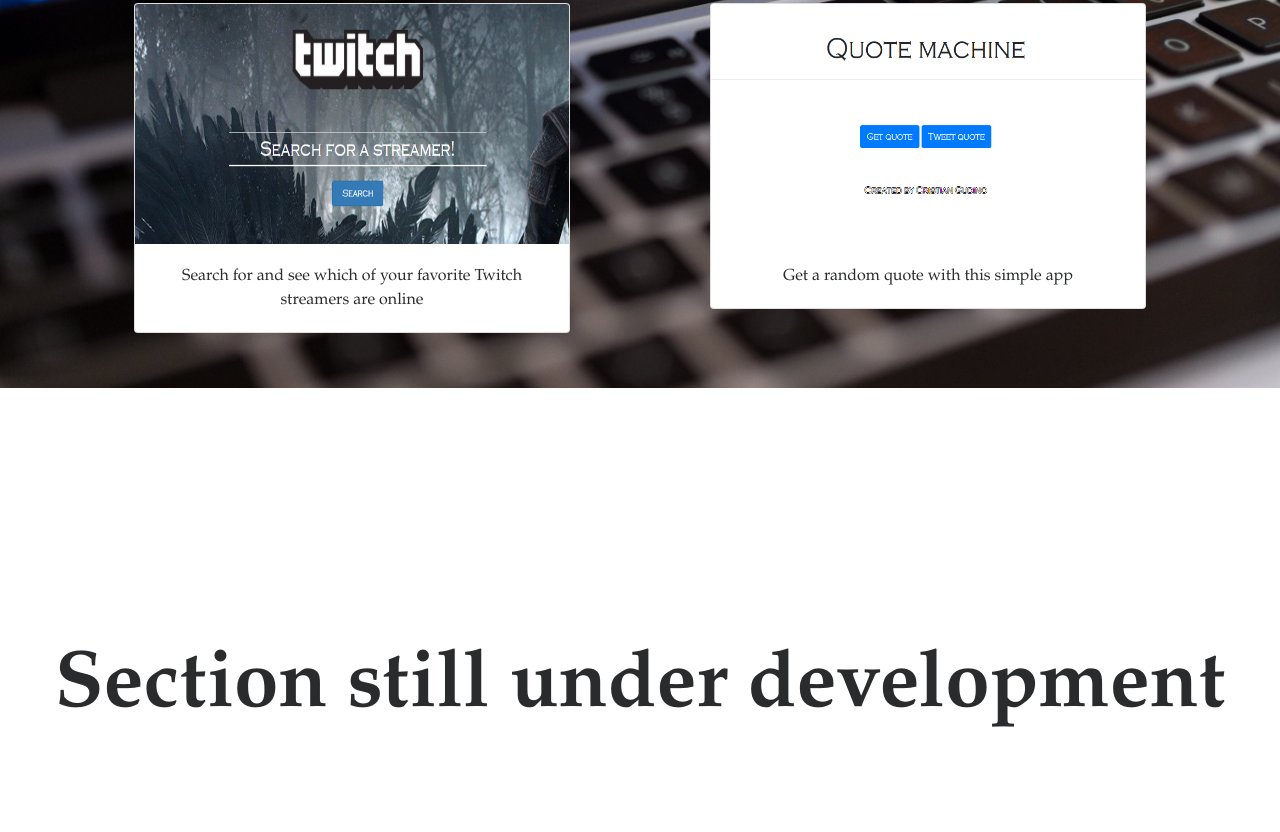
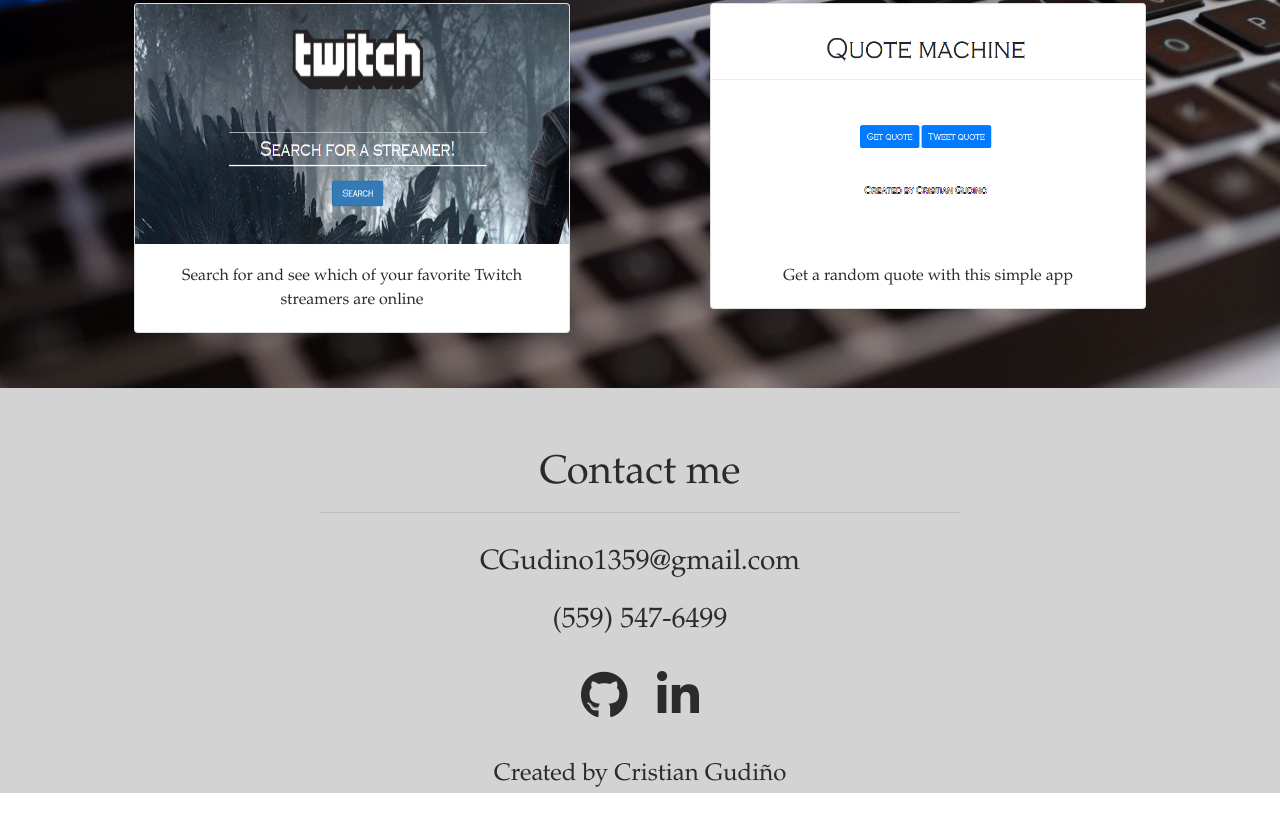
Before and after one commit to CGudino/CGudino.github.io, a website: page index.html in a window 1280 px wide. Shown: the part 1926-2758 px from the top of the page. After the commit the page ends 2719 px from the top, so only its background shows below. Drawn offline with nearby package versions, Linux system fonts and the light colour scheme; a script that the page names is missing.

Commit message:
Added contact section

```diff
--- a/index.css
+++ b/index.css
@@ -26,6 +26,8 @@ body {
 #portfolio {
   height: 100%;
 }
+
+/* Styling for navigation bar */
 
 #navigation {
   font-size: 1.3em;
@@ -161,11 +163,45 @@ ul li {
   width: 100%;
   margin: auto;
   text-align: center;
-  height: 100vh;
+  background-color: lightgray;
 }
 
-#contact-placeholder {
-  font-size: 5em;
-  font-weight: bold;
-  padding-top: 20%;
+#contact-me {
+  padding-top: 5%;
+  font-size: 250%;
 }
+
+hr {
+  width: 50%;
+}
+
+#contact-info {
+  font-size: 175%;
+  padding-top: 1%;
+}
+
+#contact-links i {
+  padding: 1% 0 3% 0;
+  transition: transform 300ms;
+}
+
+#contact-links i:hover {
+  transform: scale(1.1);
+  opacity: 0.9;
+}
+
+.fa {
+  margin: 0 1%;
+}
+
+#contact-links a {
+  color: inherit;
+}
+
+footer {
+  font-size: 150%;
+  width: 100%;
+  margin: auto;
+  text-align: center;
+  background-color: lightgray;
+}
--- a/index.html
+++ b/index.html
@@ -10,6 +10,9 @@
 
     <!-- Bootstrap CSS -->
     <link rel="stylesheet" href="https://maxcdn.bootstrapcdn.com/bootstrap/4.0.0-alpha.6/css/bootstrap.min.css" integrity="sha384-rwoIResjU2yc3z8GV/NPeZWAv56rSmLldC3R/AZzGRnGxQQKnKkoFVhFQhNUwEyJ" crossorigin="anonymous">
+
+    <!-- Font awesome icons -->
+    <script src="https://use.fontawesome.com/c08b9d5cf5.js"></script>
   </head>
   <body data-spy="scroll" data-target=".navbar" data-offset="50">
 
@@ -89,7 +92,7 @@
           </div>
           <div class='col-md-6 right'>
             <div class='card'>
-              <a href='https://cdn.rawgit.com/CGudino/Wikipedia-Article-Viewer/9b7a3485/index.html' target='_blank'>
+              <a href='https://cdn.rawgit.com/CGudino/Wikipedia-Article-Viewer/de7ca58c/index.html' target='_blank'>
                 <img class='card-img-top' src='./pictures/wikiviewer.png' alt='Wikipedia article viewer' />
               </a>
               <div class='card-block'>
@@ -122,11 +125,26 @@
 
       <!-- My contact information -->
       <div id='contact'>
-        <h1 id='contact-placeholder'>Section still under development</h1>
+        <h1 id='contact-me'>Contact me</h1>
+        <hr>
+        <div id='contact-info'>
+          <p>CGudino1359@gmail.com</p>
+          <p>(559) 547-6499</p>
+        </div>
+        <div id='contact-links'>
+          <a href='https://github.com/CGudino' target='_blank'>
+            <i class="fa fa-github fa-3x" aria-hidden="true"></i>
+          </a>
+          <a href='https://www.linkedin.com/in/cristiangudino/' target='_blank'>
+            <i class="fa fa-linkedin fa-3x" aria-hidden="true"></i>
+          </a>
+        </div>
       </div>
 
+    </div>
 
-    </div>
+    <!-- Footer -->
+    <footer>Created by Cristian Gudiño</footer>
 
     <!-- Scroll reveal animations -->
     <script src="https://unpkg.com/scrollreveal/dist/scrollreveal.min.js"></script>
--- a/index.js
+++ b/index.js
@@ -7,7 +7,7 @@ $("#navigation ul li a[href^='#']").on('click', function(e) {
    // Animate
    $('html, body').animate({
        scrollTop: $(hash).offset().top
-     }, 300, function(){
+     }, 500, function(){
        window.location.hash = hash;
      });
 });
```
Also changed, not shown: pictures/coffee.gif (deleted).
